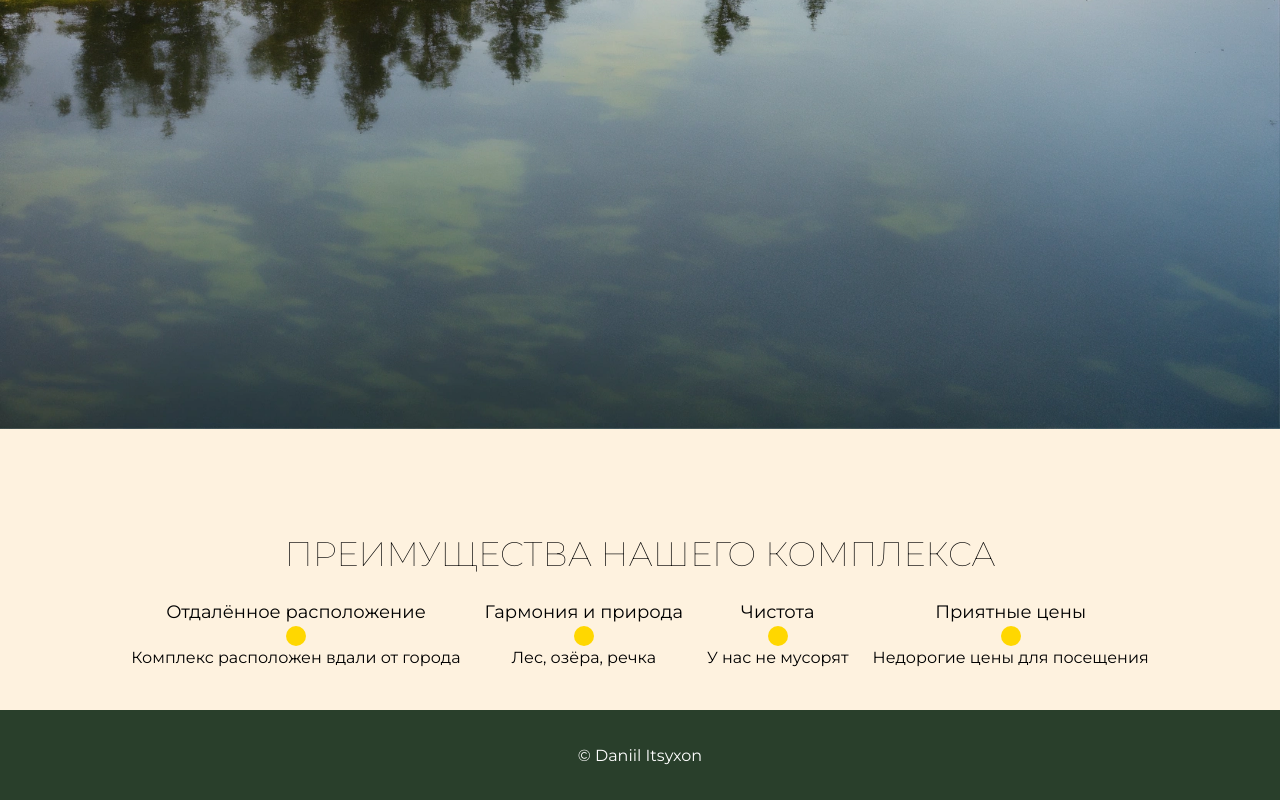
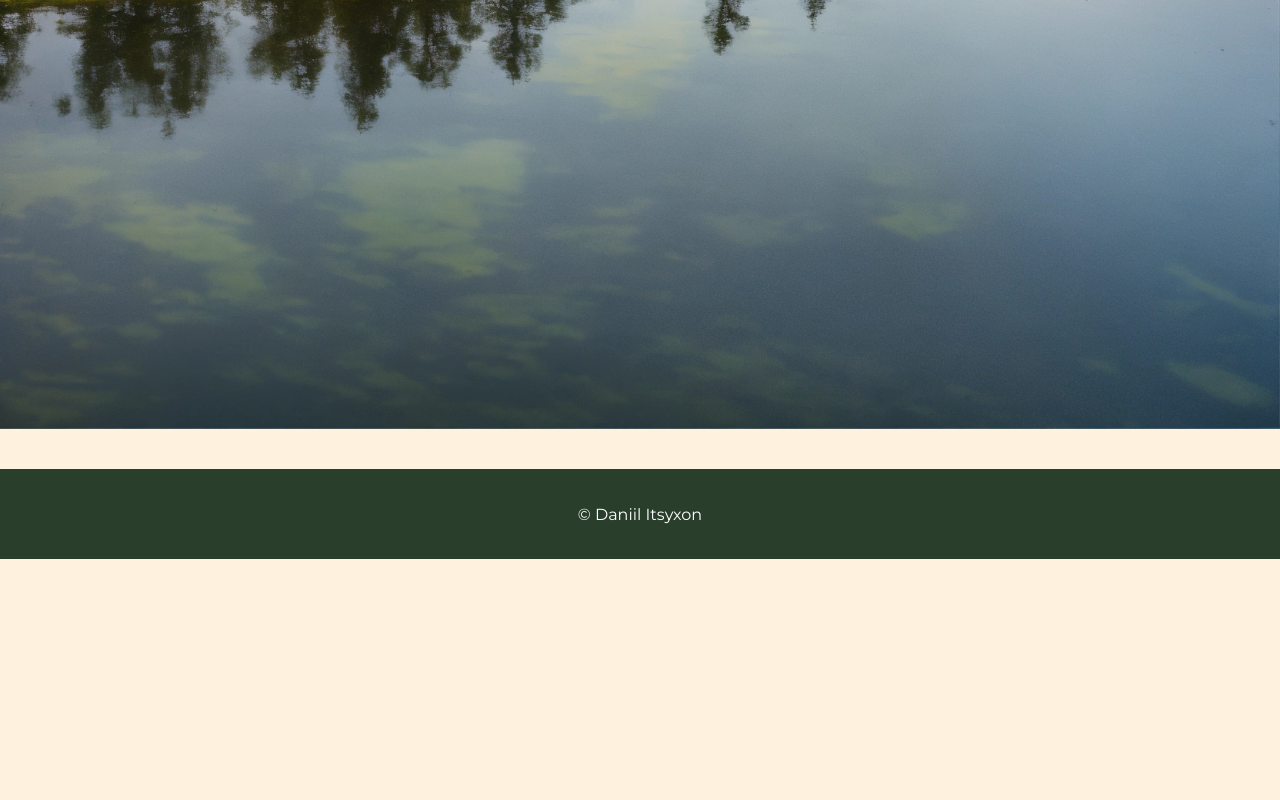
Before and after one commit to Itsyxon/Oasis, a React (Vite) app: page / in a window 1280 px wide. Shown: the part 585-1385 px from the top of the page. After the commit the page ends 1144 px from the top, so only its background shows below. Built offline with nearby package versions, Linux system fonts and the light colour scheme.

Commit message:
Изменен текст

```diff
--- a/src/pages/HomePage/HomePage.tsx
+++ b/src/pages/HomePage/HomePage.tsx
@@ -23,41 +23,6 @@ function HomePage() {
         </Box>
       </Container>
       <div className={styles.lakeBackground} />
-      <Container sx={{ p: 5 }}>
-        <Title variant='h4'>
-          Преимущества нашего комплекса
-        </Title>
-        <Grid container gap={3} justifyContent={'center'}>
-          <Stack alignItems={'center'}>
-            <Text sx={{ fontSize: '18px' }}>
-              Отдалённое расположение
-            </Text>
-            <span className={styles.yellowDot}></span>
-            <Text>Комплекс расположен вдали от города</Text>
-          </Stack>
-          <Stack alignItems={'center'}>
-            <Text sx={{ fontSize: '18px' }}>
-              Гармония и природа
-            </Text>
-            <span className={styles.yellowDot}></span>
-            <Text>Лес, озёра, речка</Text>
-          </Stack>
-          <Stack alignItems={'center'}>
-            <Text sx={{ fontSize: '18px' }}>
-              Чистота
-            </Text>
-            <span className={styles.yellowDot}></span>
-            <Text>У нас не мусорят</Text>
-          </Stack>
-          <Stack alignItems={'center'}>
-            <Text sx={{ fontSize: '18px' }}>
-              Приятные цены
-            </Text>
-            <span className={styles.yellowDot}></span>
-            <Text>Недорогие цены для посещения</Text>
-          </Stack>
-        </Grid>
-      </Container>
     </Box >
   )
 }
```
